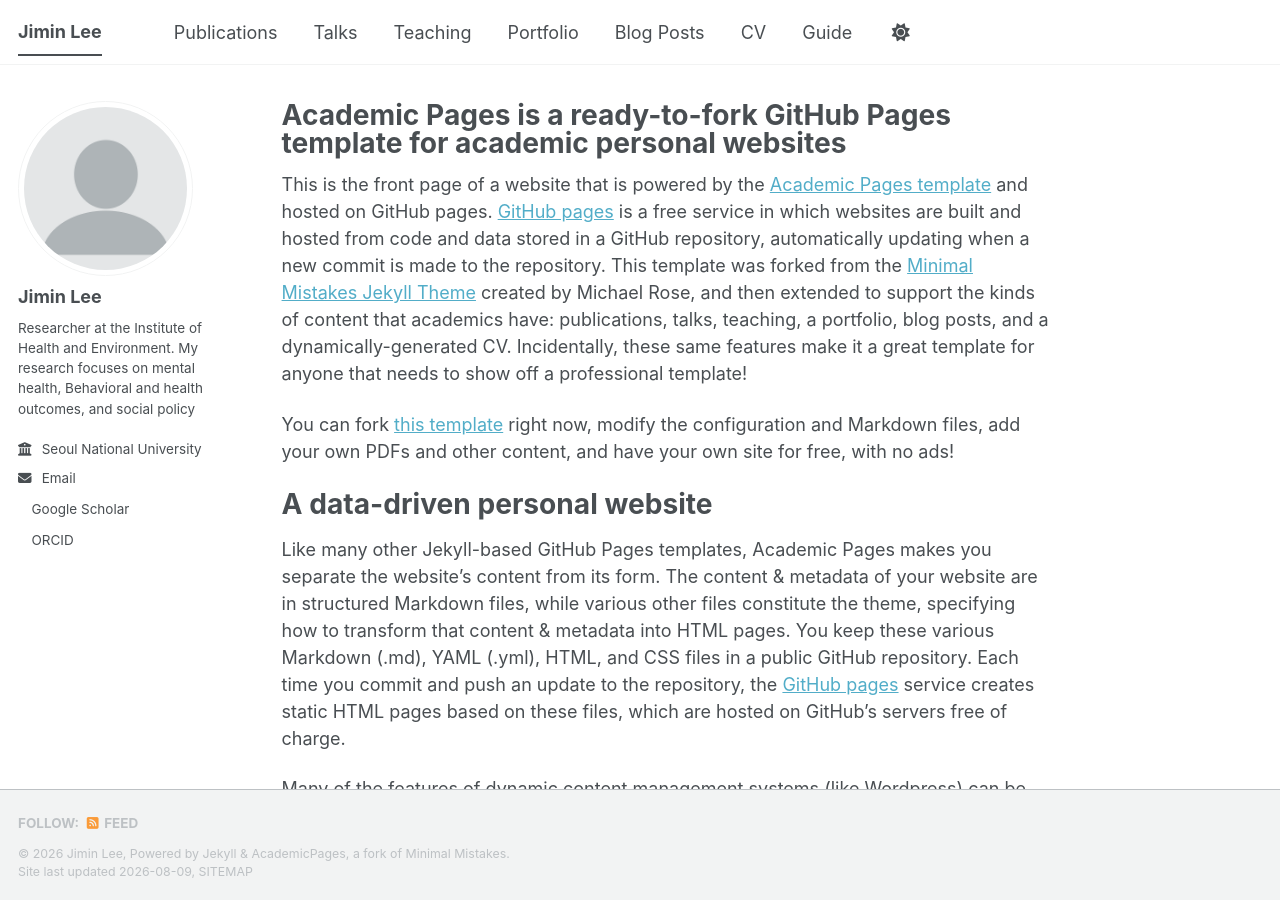
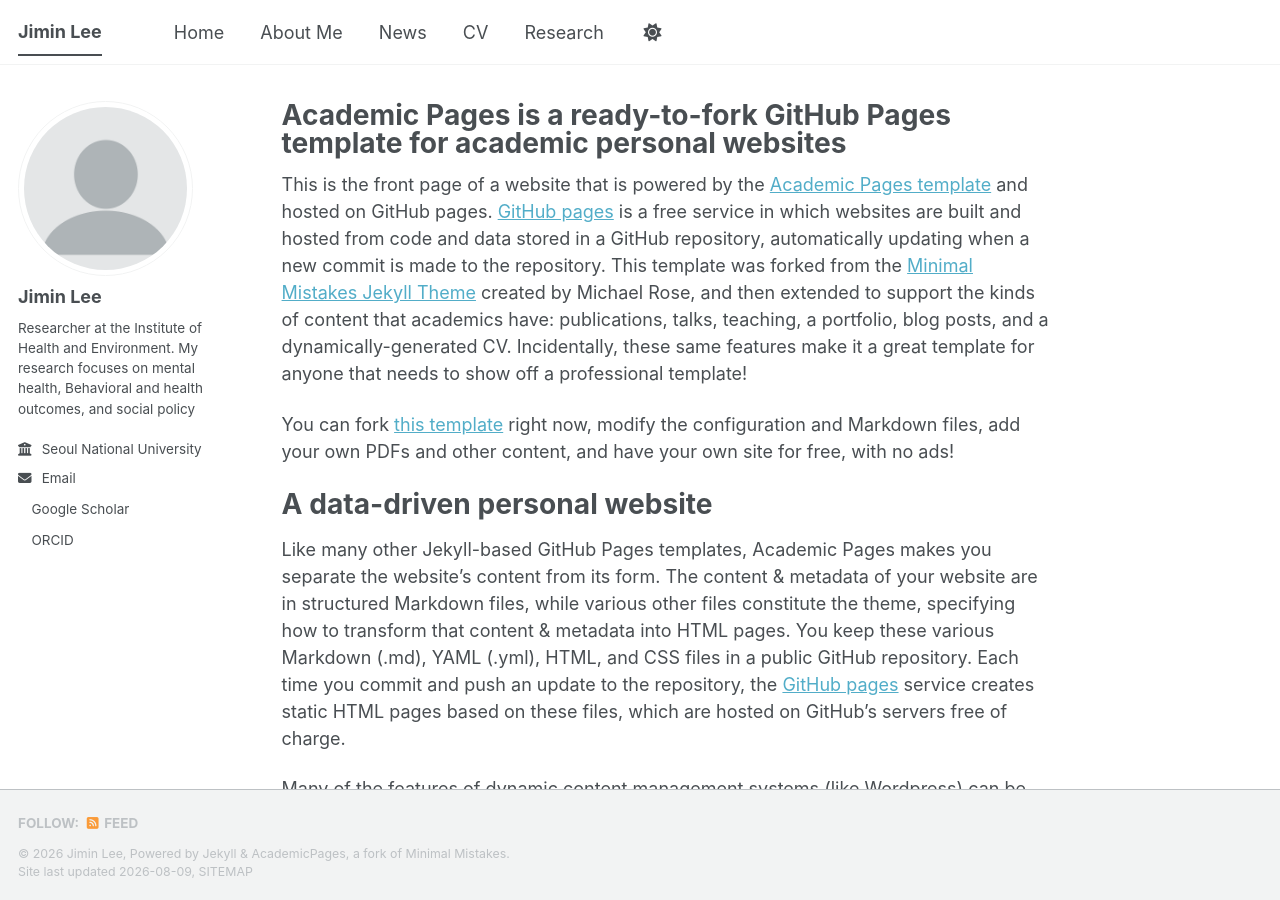
Before and after one commit to jiminlee-research/jiminlee-research.github.io, a Jekyll site: the page built from _pages/about.md, in a window 1280 px wide and 900 px high. Built offline with Jekyll 4.4.1, drawn with Linux system fonts in a browser that asks for light colours; a style sheet for code colours, icons or effects is not loaded.

Commit message:
Update navigation.yml

```diff
--- a/_data/navigation.yml
+++ b/_data/navigation.yml
@@ -8,26 +8,17 @@
 #      Markdown formatted page while the second is generated using JSON.
 
 main:
-  - title: "Publications"
-    url: /publications/
+  - title: "Home"
+    url: /
 
-  - title: "Talks"
-    url: /talks/
+  - title: "About Me"
+    url: /about/
 
-  - title: "Teaching"
-    url: /teaching/
-
-  - title: "Portfolio"
-    url: /portfolio/
-
-  - title: "Blog Posts"
+  - title: "News"
     url: /year-archive/
 
   - title: "CV"
     url: /cv/
 
-  # - title: "CV"
-  #   url: /cv-json/
-
-  - title: "Guide"
-    url: /markdown/
+  - title: "Research"
+    url: /publications/
```
